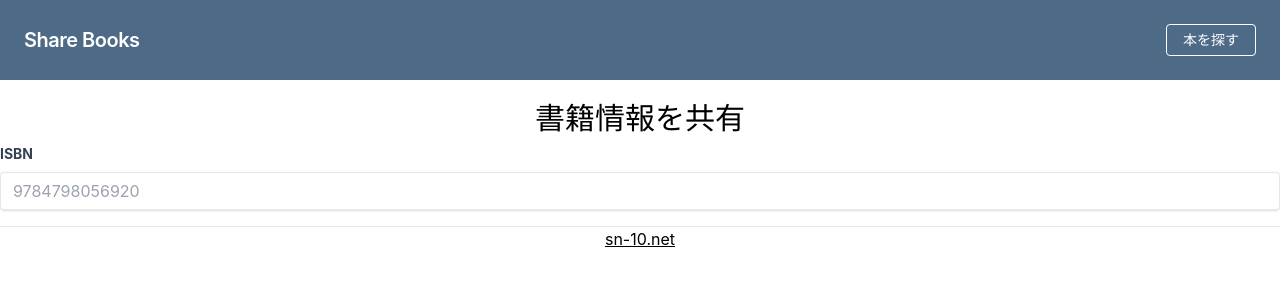
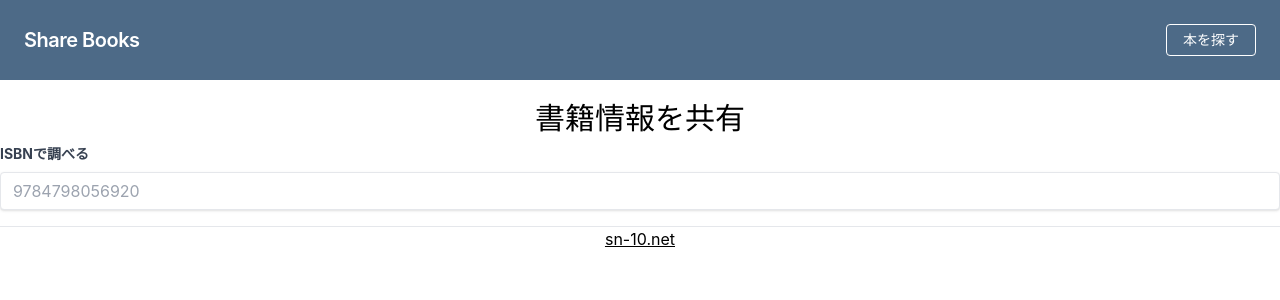
Before and after one commit to s-n-1-0/books_web, a Next.js app in the folder app/: page /ja/share in a window 1280 px wide. Shown: the top 300 px of the page. Built offline with nearby package versions, Linux system fonts and the light colour scheme.

Commit message:
update text

```diff
--- a/app/pages/ja/share.tsx
+++ b/app/pages/ja/share.tsx
@@ -29,7 +29,7 @@ const Home: NextPage = () => {
           <div className="mb-4 flex items-end">
             <div className="w-full">
               <label className="block text-gray-700 text-sm font-bold mb-2 text-left">
-                ISBN
+                ISBNで調べる
               </label>
               <input
                 className="shadow appearance-none border rounded w-full py-2 px-3 text-gray-700 leading-tight focus:outline-none focus:shadow-outline"
```
